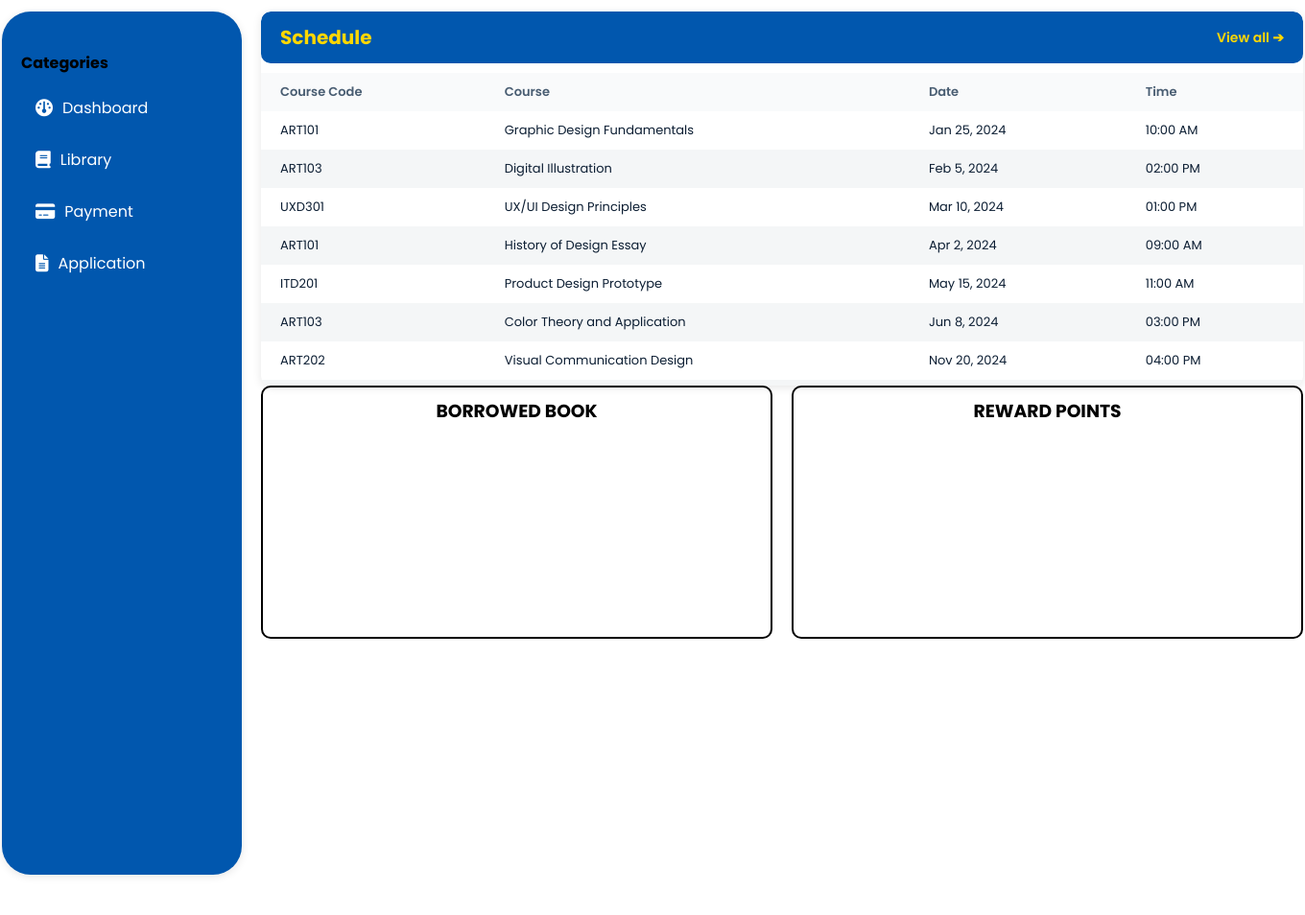
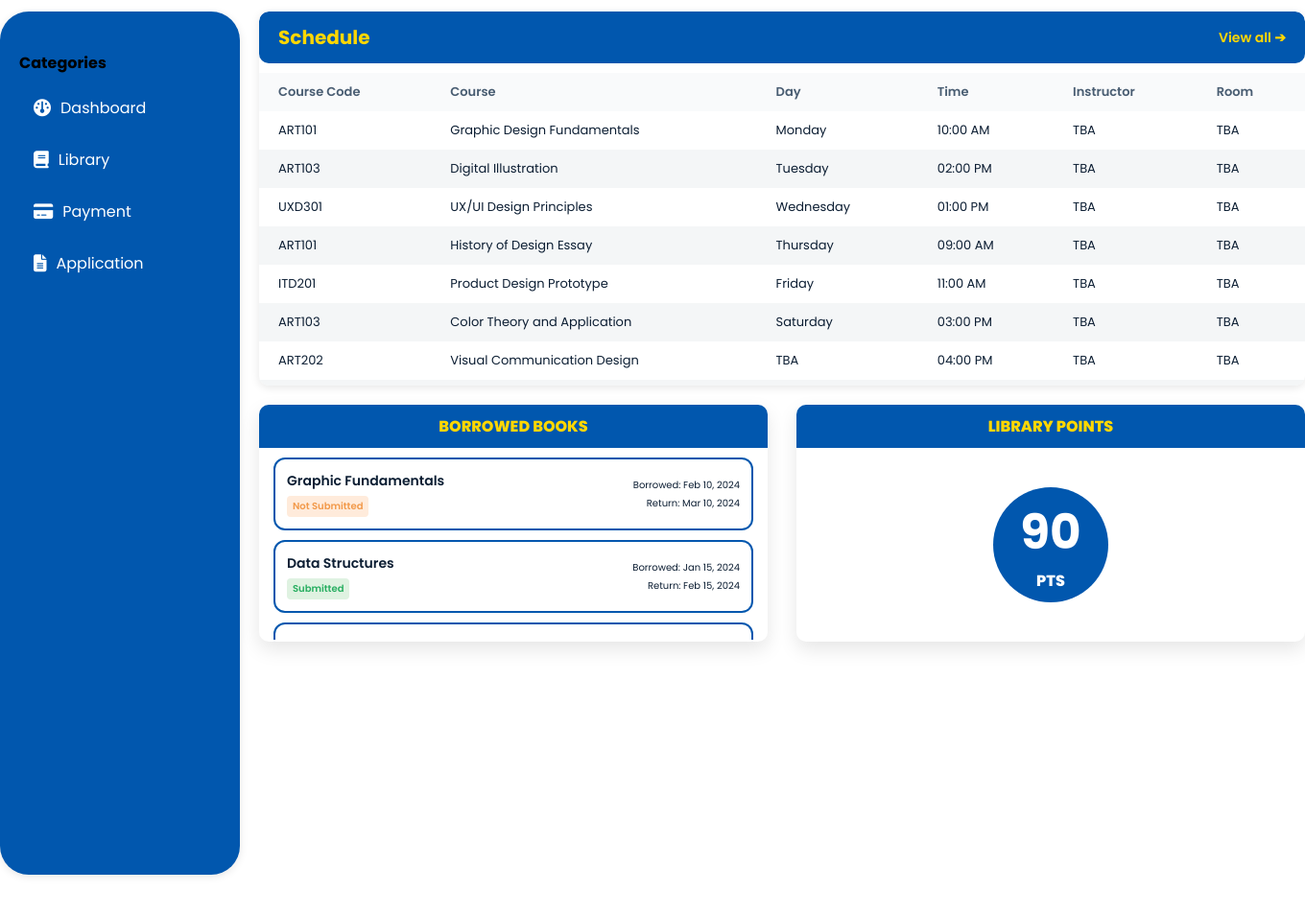
Before and after one commit to only0jaja/Student-Dashboard, a PHP site: page / in a window 1360 px wide. Shown: the part 170-1124 px from the top of the page at 96% size. Run offline with PHP 8.4, Linux system fonts and the light colour scheme.

```diff
--- a/dashboard.css
+++ b/dashboard.css
@@ -410,20 +410,132 @@ body {
 }
 
 /* --------------- Books and Library Points ---------------*/
-
-.bottom-boxes {
-  display: grid;
-  grid-template-columns: 1fr 1fr;
-  gap: 20px;
-}
-.box {
-  border: 2px solid var(--black);
-  height: 240px;
-  border-radius: 10px;
-  padding: 10px;
+.library-widgets {
+  display: flex;
+  gap: 30px;
+  justify-content: flex-start;
+  align-items: flex-start;
+  margin-top: 20px;
 }
 
-.box h3 {
-  margin: 0;
+/* General Widget Styles */
+.widget {
+  position: relative;
+  width: 530px;
+  height: 247px; /* fixed height for scrollable effect */
+  background: #fff;
+  border-radius: 10px;
+  box-shadow: 0 8px 20px rgba(0, 0, 0, 0.1);
+  overflow: hidden;
+  display: flex;
+  flex-direction: column;
+}
+
+/* Header */
+.widget .header-box {
+  width: 100%;
+  background: #0157AE;
+  color: #FFD700;
+  font-family: Poppins, sans-serif;
+  font-weight: 800;
+  font-size: 16px;
+  padding: 10px 0;
   text-align: center;
 }
+
+/* Borrowed Books Column */
+.borrowed .content {
+  padding: 10px 15px;
+  display: flex;
+  flex-direction: column;
+  gap: 10px;
+  overflow-y: auto;
+  max-height: 180px;
+}
+
+
+/* Individual Book Card (Horizontal) */
+.book-card {
+  background: #fff;
+  border: 2px solid #0157AE;
+  border-radius: 12px;
+  padding: 12px;
+  display: flex;
+  justify-content: space-between;
+  align-items: center;
+  gap: 10px;
+}
+
+.book-info {
+  display: flex;
+  flex-direction: column;
+  gap: 5px;
+}
+
+.book-title {
+  font-family: Poppins, sans-serif;
+  font-weight: 600;
+  font-size: 14px;
+  color: #0C1E33;
+}
+
+.book-status {
+  font-size: 10px;
+  font-weight: 600;
+  padding: 3px 6px;
+  border-radius: 4px;
+  width: fit-content;
+}
+
+.book-status.not-submitted {
+  background: #FFEBDB;
+  color: #F2994A;
+}
+
+.book-status.submitted {
+  background: #DFF2E1;
+  color: #27AE60;
+}
+
+.book-dates {
+  display: flex;
+  flex-direction: column;
+  gap: 3px;
+  text-align: right;
+}
+
+.book-dates span {
+  font-size: 10px;
+  font-weight: 400;
+  color: #0C1E33;
+}
+
+/* Library Points */
+.points .content {
+  flex: 1;
+  display: flex;
+  justify-content: center;
+  align-items: center;
+}
+
+.points-circle {
+  width: 120px;
+  height: 120px;
+  background: #0157AE;
+  border-radius: 50%;
+  display: flex;
+  flex-direction: column;
+  justify-content: center;
+  align-items: center;
+  color: white;
+}
+
+.points-number {
+  font-size: 50px;
+  font-weight: 700;
+}
+
+.points-label {
+  font-size: 16px;
+  font-weight: 800;
+}
--- a/index.html
+++ b/index.html
@@ -93,72 +93,139 @@
                 <tr>
                   <th>Course Code</th>
                   <th>Course</th>
-                  <th>Date</th>
+                  <th>Day</th>
                   <th>Time</th>
+                  <th>Instructor</th>
+                  <th>Room</th>
                 </tr>
               </thead>
               <tbody>
                 <tr>
                   <td>ART101</td>
                   <td>Graphic Design Fundamentals</td>
-                  <td>Jan 25, 2024</td>
+                  <td>Monday</td>
                   <td>10:00 AM</td>
+                  <td>TBA</td>
+                  <td>TBA</td>
                 </tr>
                 <tr>
                   <td>ART103</td>
                   <td>Digital Illustration</td>
-                  <td>Feb 5, 2024</td>
+                  <td>Tuesday</td>
                   <td>02:00 PM</td>
+                  <td>TBA</td>
+                  <td>TBA</td>
                 </tr>
                 <tr>
                   <td>UXD301</td>
                   <td>UX/UI Design Principles</td>
-                  <td>Mar 10, 2024</td>
+                  <td>Wednesday</td>
                   <td>01:00 PM</td>
+                  <td>TBA</td>
+                  <td>TBA</td>
                 </tr>
                 <tr>
                   <td>ART101</td>
                   <td>History of Design Essay</td>
-                  <td>Apr 2, 2024</td>
+                  <td>Thursday</td>
                   <td>09:00 AM</td>
+                  <td>TBA</td>
+                  <td>TBA</td>
                 </tr>
                 <tr>
                   <td>ITD201</td>
                   <td>Product Design Prototype</td>
-                  <td>May 15, 2024</td>
+                  <td>Friday</td>
                   <td>11:00 AM</td>
+                  <td>TBA</td>
+                  <td>TBA</td>
                 </tr>
                 <tr>
                   <td>ART103</td>
                   <td>Color Theory and Application</td>
-                  <td>Jun 8, 2024</td>
+                  <td>Saturday</td>
                   <td>03:00 PM</td>
+                  <td>TBA</td>
+                  <td>TBA</td>
                 </tr>
                 <tr>
                   <td>ART202</td>
                   <td>Visual Communication Design</td>
-                  <td>Nov 20, 2024</td>
+                  <td>TBA</td>
                   <td>04:00 PM</td>
+                  <td>TBA</td>
+                  <td>TBA</td>
                 </tr>
                 <tr>
                   <td>ART202</td>
                   <td>Visual Communication Design</td>
-                  <td>Nov 20, 2024</td>
+                  <td>TBA</td>
                   <td>04:00 PM</td>
+                  <td>TBA</td>
+                  <td>TBA</td>
                 </tr>
                 <tr>
                   <td>ART202</td>
                   <td>Visual Communication Design</td>
-                  <td>Nov 20, 2024</td>
+                  <td>TBA</td>
                   <td>04:00 PM</td>
+                  <td>TBA</td>
+                  <td>TBA</td>
                 </tr>
               </tbody>
             </table>
           </div>
         </div>
-        <div class="bottom-boxes">
-          <div class="box"><h3>BORROWED BOOK</h3></div>
-          <div class="box"><h3>REWARD POINTS</h3></div>
+        <!-- Library Widgets  -->
+        <div class="library-widgets">
+        <!-- Borrowed Books -->
+          <div class="widget borrowed">
+            <div class="header-box">BORROWED BOOKS</div>
+            <div class="content borrowed-column scrollable">
+              <div class="book-card">
+                <div class="book-info">
+                  <div class="book-title">Graphic Fundamentals</div>
+                  <div class="book-status not-submitted">Not Submitted</div>
+                </div>
+                <div class="book-dates">
+                  <span>Borrowed: Feb 10, 2024</span>
+                  <span>Return: Mar 10, 2024</span>
+                </div>
+              </div>
+              <div class="book-card">
+                <div class="book-info">
+                  <div class="book-title">Data Structures</div>
+                  <div class="book-status submitted">Submitted</div>
+                </div>
+                <div class="book-dates">
+                  <span>Borrowed: Jan 15, 2024</span>
+                  <span>Return: Feb 15, 2024</span>
+                </div>
+              </div>
+              <div class="book-card">
+                <div class="book-info">
+                  <div class="book-title">Operating Systems</div>
+                  <div class="book-status not-submitted">Not Submitted</div>
+                </div>
+                <div class="book-dates">
+                  <span>Borrowed: Mar 1, 2024</span>
+                  <span>Return: Mar 30, 2024</span>
+                </div>
+              </div>
+
+            </div>
+          </div>
+
+          <!-- Library Points -->
+          <div class="widget points">
+            <div class="header-box">LIBRARY POINTS</div>
+            <div class="content">
+              <div class="points-circle">
+                <div class="points-number">90</div>
+                <div class="points-label">PTS</div>
+              </div>
+            </div>
+          </div>
         </div>
     </div>
   </div>
```
